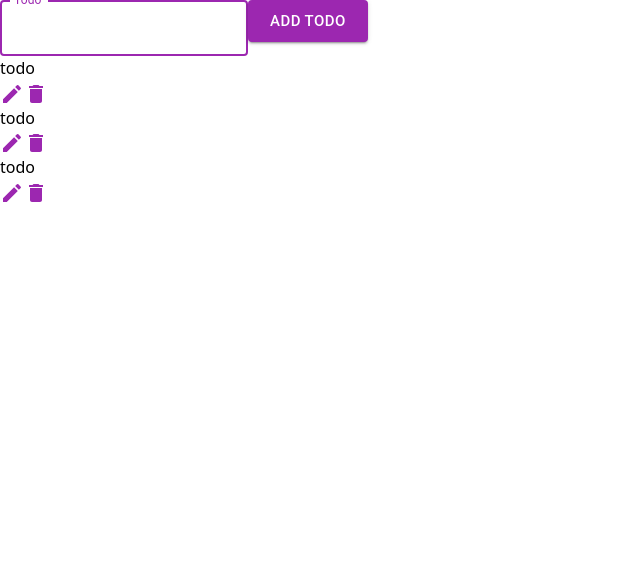
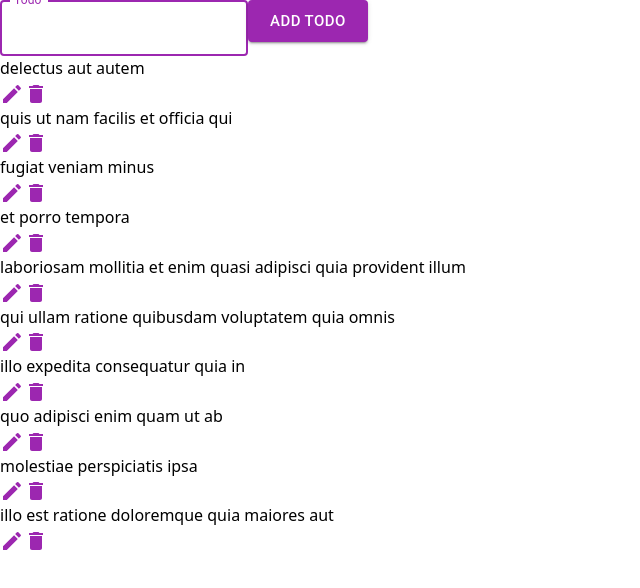
Before and after one commit to hussain-shariff/react-query-project, a React (Vite) app: page / in a window 1280 px wide. Shown: the top 588 px of the page, without its empty margins (0-640 px from the left). Built offline with nearby package versions, Linux system fonts and the light colour scheme; data requests are answered from the project's data file.

Commit message:
get todos

```diff
--- a/src/components/Todo.tsx
+++ b/src/components/Todo.tsx
@@ -1,10 +1,14 @@
 import EditIcon from "@mui/icons-material/Edit"
 import DeleteIcon from "@mui/icons-material/Delete"
 
-export const Todo = () => {
+type TodoProps = {
+    name : string
+}
+
+export const Todo = ({name}: TodoProps) => {
 	return (
 		<div className=" flex items-center gap-3">
-			<h1 className=" font-bold text-2xl text-white">todo</h1>
+			<h1 className=" font-bold text-2xl text-white">{name}</h1>
 			<EditIcon color="secondary" />
 			<DeleteIcon color="secondary" />
 		</div>
--- a/src/components/TodoList.tsx
+++ b/src/components/TodoList.tsx
@@ -1,13 +1,22 @@
 import { Todo } from "./Todo"
+import { useQuery, useMutation, useQueryClient } from "react-query"
+import { getTodos, createTodo, updateTodo, deleteTodo } from "../api/todosApi"
 
 const TodoList = () => {
-  return (
-    <div className=" flex items-center flex-col gap-5">
-        <Todo/>
-        <Todo/>
-        <Todo/>
-    </div>
-  )
+	const { data, isLoading, isError, error } = useQuery("todos", getTodos)
+
+	if (isLoading) return <h1>Loading...</h1>
+
+	if (isError) return <h1>{error.message}</h1>
+
+	const todoElements = data.map((todo: any) => (
+		<Todo key={todo.id} name={todo.title} />
+	))
+	return (
+		<div className=" flex items-center flex-col gap-5">
+			{ todoElements }
+		</div>
+	)
 }
 
 export default TodoList
```
